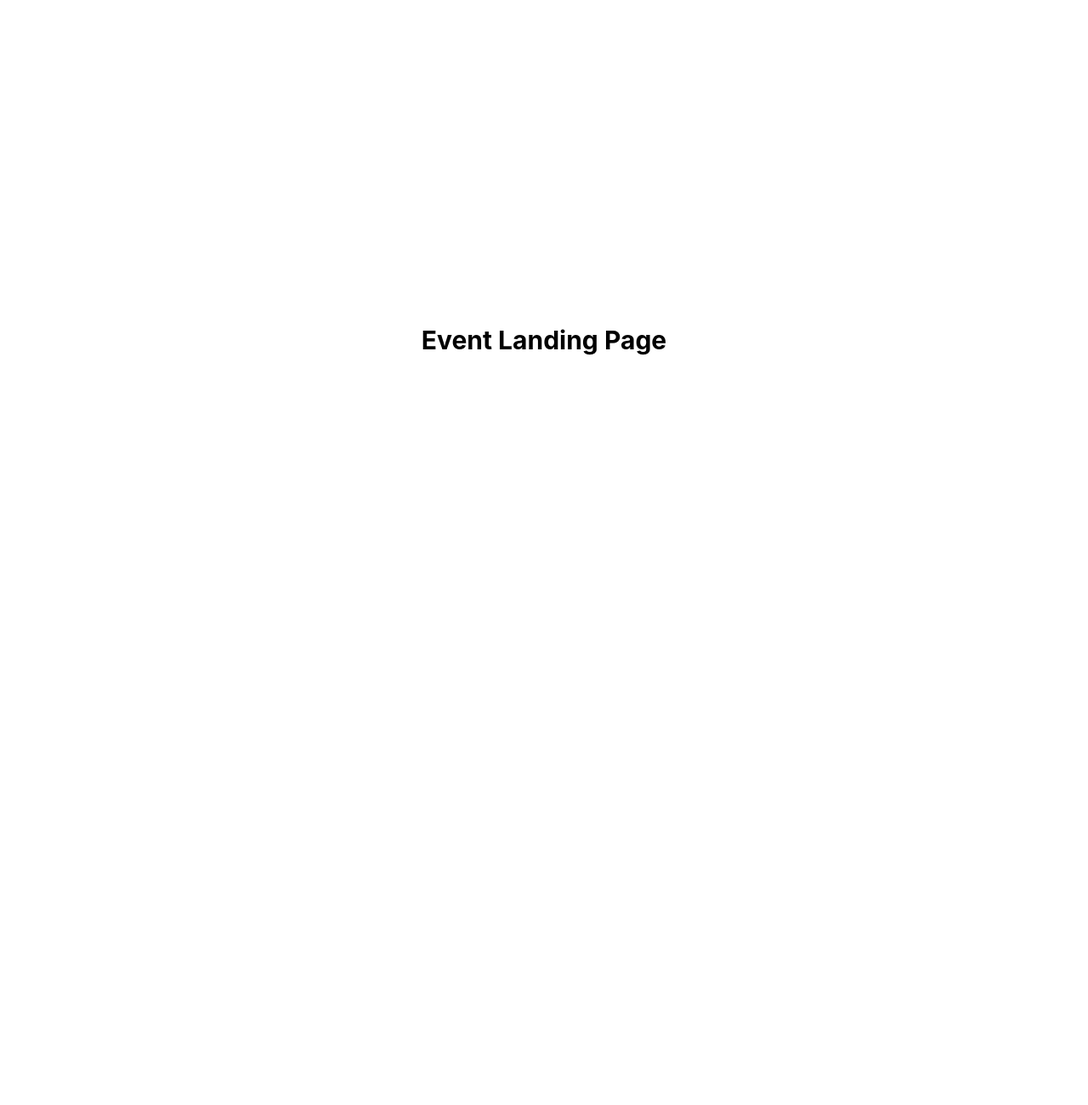
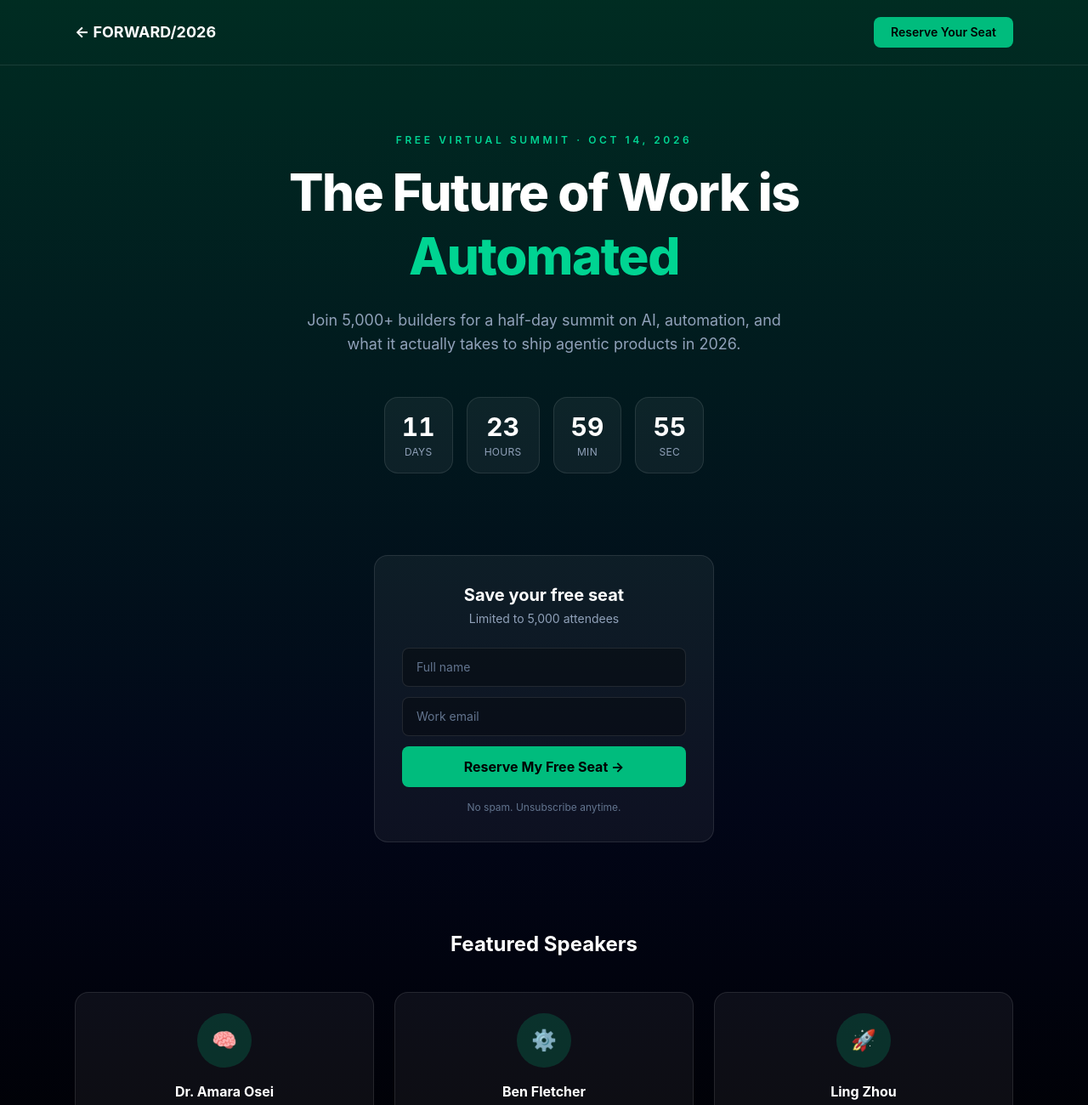
Before and after one commit to davidtiger3622/landing-pages, a React (Vite) app: page /event in a window 1280 px wide. Shown: the top 1300 px of the page at 85% size. Before the commit the page ends 800 px from the top, so only its background shows below. Built offline with nearby package versions, Linux system fonts and the light colour scheme.

Commit message:
feat: build Event/Webinar landing page with live countdown and signup form

```diff
--- a/src/pages/EventLanding.jsx
+++ b/src/pages/EventLanding.jsx
@@ -1,7 +1,140 @@
+import { Link } from 'react-router-dom'
+import { useState, useEffect } from 'react'
+
+function getTimeLeft(targetDate) {
+  const total = targetDate - new Date()
+  return {
+    total,
+    days: Math.max(Math.floor(total / (1000 * 60 * 60 * 24)), 0),
+    hours: Math.max(Math.floor((total / (1000 * 60 * 60)) % 24), 0),
+    minutes: Math.max(Math.floor((total / 1000 / 60) % 60), 0),
+    seconds: Math.max(Math.floor((total / 1000) % 60), 0),
+  }
+}
+
+const speakers = [
+  { name: 'Dr. Amara Osei', role: 'Head of AI Research, Nyra Labs', icon: '🧠' },
+  { name: 'Ben Fletcher', role: 'CTO, Scalewise', icon: '⚙️' },
+  { name: 'Ling Zhou', role: 'Product Lead, Formic', icon: '🚀' },
+]
+
+const agenda = [
+  { time: '9:00 AM', title: 'Opening Keynote: The Next Decade of Automation' },
+  { time: '10:30 AM', title: 'Panel: Scaling AI Products Responsibly' },
+  { time: '1:00 PM', title: 'Workshop: Building with Agentic Workflows' },
+  { time: '3:30 PM', title: 'Closing Talk & Live Q&A' },
+]
+
 export default function EventLanding() {
-    return (
-      <div className="min-h-screen flex items-center justify-center">
-        <h1 className="text-3xl font-bold">Event Landing Page</h1>
-      </div>
-    )
-  }
+  const targetDate = new Date(Date.now() + 1000 * 60 * 60 * 24 * 12) // 12 days out
+  const [timeLeft, setTimeLeft] = useState(getTimeLeft(targetDate))
+
+  useEffect(() => {
+    const timer = setInterval(() => setTimeLeft(getTimeLeft(targetDate)), 1000)
+    return () => clearInterval(timer)
+  }, [])
+
+  return (
+    <div className="min-h-screen bg-gradient-to-b from-emerald-950 via-slate-950 to-black text-white">
+      {/* Nav */}
+      <nav className="border-b border-white/10">
+        <div className="max-w-6xl mx-auto px-6 py-5 flex items-center justify-between">
+          <Link to="/" className="font-bold text-lg">
+            ← FORWARD/2026
+          </Link>
+          <button className="bg-emerald-500 text-black px-5 py-2 rounded-lg font-semibold hover:bg-emerald-400 transition text-sm">
+            Reserve Your Seat
+          </button>
+        </div>
+      </nav>
+
+      {/* Hero */}
+      <section className="max-w-4xl mx-auto px-6 pt-20 pb-14 text-center">
+        <p className="text-emerald-400 font-semibold tracking-[0.3em] text-xs uppercase mb-4">
+          Free Virtual Summit · Oct 14, 2026
+        </p>
+        <h1 className="text-4xl md:text-6xl font-extrabold tracking-tight leading-tight">
+          The Future of Work is <span className="text-emerald-400">Automated</span>
+        </h1>
+        <p className="mt-6 text-lg text-slate-400 max-w-xl mx-auto">
+          Join 5,000+ builders for a half-day summit on AI, automation, and what
+          it actually takes to ship agentic products in 2026.
+        </p>
+
+        {/* Countdown */}
+        <div className="mt-12 flex items-center justify-center gap-4">
+          {[
+            { label: 'Days', value: timeLeft.days },
+            { label: 'Hours', value: timeLeft.hours },
+            { label: 'Min', value: timeLeft.minutes },
+            { label: 'Sec', value: timeLeft.seconds },
+          ].map((unit) => (
+            <div key={unit.label} className="bg-white/5 border border-white/10 rounded-2xl px-5 py-4 min-w-[80px]">
+              <div className="text-3xl font-bold tabular-nums">{String(unit.value).padStart(2, '0')}</div>
+              <div className="text-xs text-slate-400 mt-1 uppercase tracking-wide">{unit.label}</div>
+            </div>
+          ))}
+        </div>
+      </section>
+
+      {/* Signup form */}
+      <section className="max-w-md mx-auto px-6 py-10">
+        <div className="bg-white/5 border border-white/10 rounded-2xl p-8">
+          <h2 className="text-xl font-bold text-center mb-1">Save your free seat</h2>
+          <p className="text-slate-400 text-sm text-center mb-6">Limited to 5,000 attendees</p>
+          <div className="space-y-3">
+            <input
+              type="text"
+              placeholder="Full name"
+              className="w-full bg-black/30 border border-white/10 rounded-lg px-4 py-3 text-sm placeholder:text-slate-500 focus:outline-none focus:border-emerald-400"
+            />
+            <input
+              type="email"
+              placeholder="Work email"
+              className="w-full bg-black/30 border border-white/10 rounded-lg px-4 py-3 text-sm placeholder:text-slate-500 focus:outline-none focus:border-emerald-400"
+            />
+            <button className="w-full bg-emerald-500 text-black font-bold py-3 rounded-lg hover:bg-emerald-400 transition">
+              Reserve My Free Seat →
+            </button>
+          </div>
+          <p className="text-xs text-slate-500 text-center mt-4">No spam. Unsubscribe anytime.</p>
+        </div>
+      </section>
+
+      {/* Speakers */}
+      <section className="max-w-6xl mx-auto px-6 py-16">
+        <h2 className="text-2xl font-bold text-center mb-10">Featured Speakers</h2>
+        <div className="grid grid-cols-1 md:grid-cols-3 gap-6">
+          {speakers.map((s) => (
+            <div key={s.name} className="bg-white/5 border border-white/10 rounded-2xl p-6 text-center">
+              <div className="w-16 h-16 rounded-full bg-emerald-500/20 flex items-center justify-center text-2xl mx-auto mb-4">
+                {s.icon}
+              </div>
+              <h3 className="font-bold">{s.name}</h3>
+              <p className="text-sm text-slate-400 mt-1">{s.role}</p>
+            </div>
+          ))}
+        </div>
+      </section>
+
+      {/* Agenda */}
+      <section className="bg-white/[0.03] border-y border-white/10 py-16">
+        <div className="max-w-3xl mx-auto px-6">
+          <h2 className="text-2xl font-bold text-center mb-10">Agenda</h2>
+          <div className="space-y-4">
+            {agenda.map((item) => (
+              <div key={item.time} className="flex gap-6 items-center border-b border-white/10 pb-4">
+                <span className="text-emerald-400 font-mono text-sm w-20 shrink-0">{item.time}</span>
+                <span className="text-slate-200">{item.title}</span>
+              </div>
+            ))}
+          </div>
+        </div>
+      </section>
+
+      <footer className="py-8 text-center text-sm text-slate-500">
+        © 2026 Forward Summit. Built as a portfolio demo.
+      </footer>
+    </div>
+  )
+}
```
